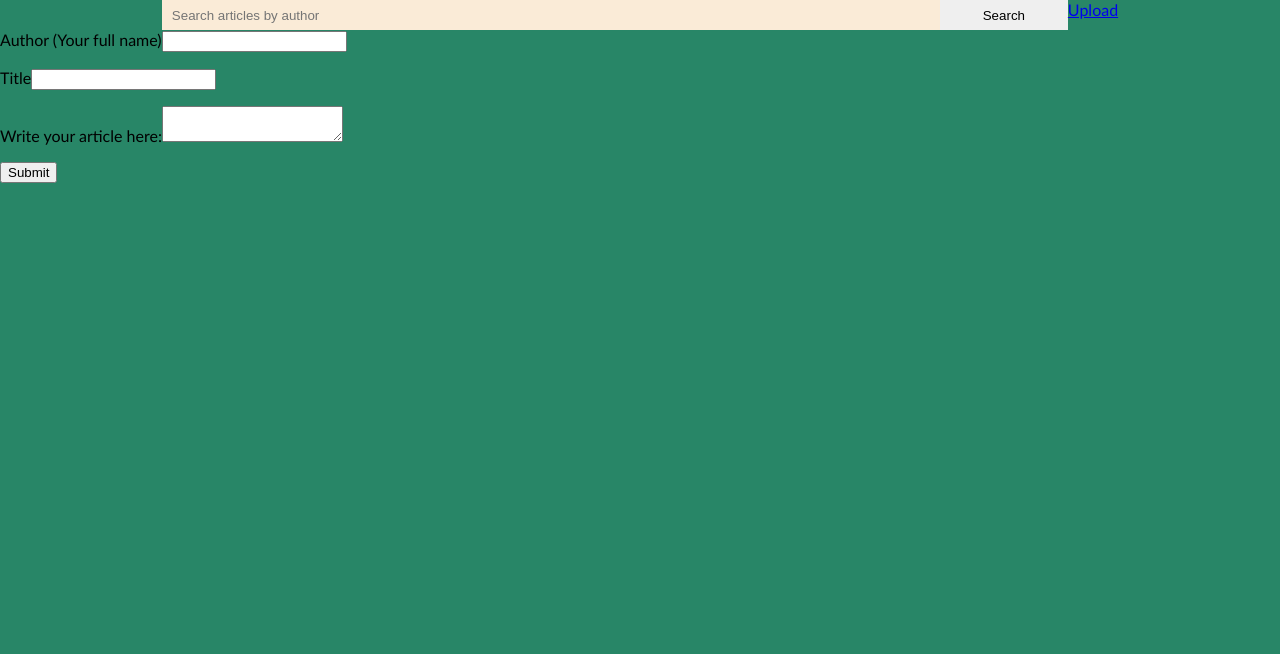
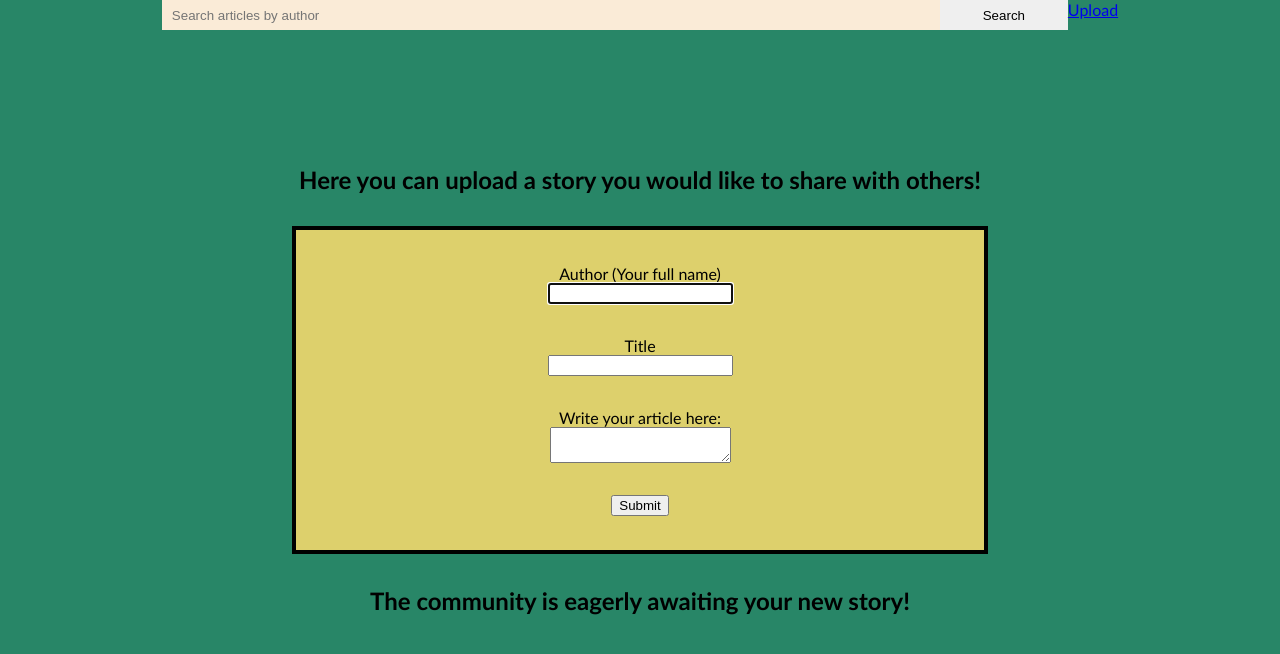
Before and after one commit to Kuciuks/react-newsletter, a React (Vite) app: page /news/upload in a window 1280 px wide. Shown: the top 654 px of the page. Built offline with nearby package versions, Linux system fonts and the light colour scheme; no server answers.

Commit message:
added styling to upload news page

```diff
--- a/src/Components/NewsUpload.jsx
+++ b/src/Components/NewsUpload.jsx
@@ -1,4 +1,5 @@
 import {useForm} from 'react-hook-form'
+import '../Styles/NewsUpload.css'
 
 export default function NewsUpload(){
 
@@ -34,10 +35,11 @@ export default function NewsUpload(){
     }
 
     return(
+        <div className='form-container'>
+            <h3>Here you can upload a story you would like to share with others!</h3>
             <form onSubmit={handleSubmit(handleUpload)}>
-
                 <label htmlFor='author'>Author (Your full name)</label>
-            <input id='author' {...register("author",{
+                <input id='author' autoFocus {...register("author",{
                     pattern: {
                         value: /^[A-Za-z]+$/,
                         message: "Using invalid symbols!"
@@ -81,5 +83,8 @@ export default function NewsUpload(){
 
                 <button type='submit'>Submit</button>
                 </form>
+            <h3>The community is eagerly awaiting your new story!</h3>
+
+        </div>
     )
 }
--- /dev/null
+++ b/src/Styles/NewsUpload.css
@@ -0,0 +1,27 @@
+.form-container{
+    width: 100%;
+    height: 90vh;
+    display: flex;
+    justify-content: center;
+    flex-direction: column;
+    align-items: center;
+}
+
+form{
+    background-color: #ddd06c;
+    width: 90%;
+    max-width: 43rem;
+    margin: 0 auto;
+    height: 20rem;
+    border: .3rem solid black;
+    display: flex;
+    justify-content: center;
+    flex-direction: column;
+    align-items: center;
+}
+
+h3{
+    font-size: 1.5rem;
+    text-align: center;
+    margin: 2rem 10px;
+}
```
Lines whose indentation alone changed are shown as unchanged.
